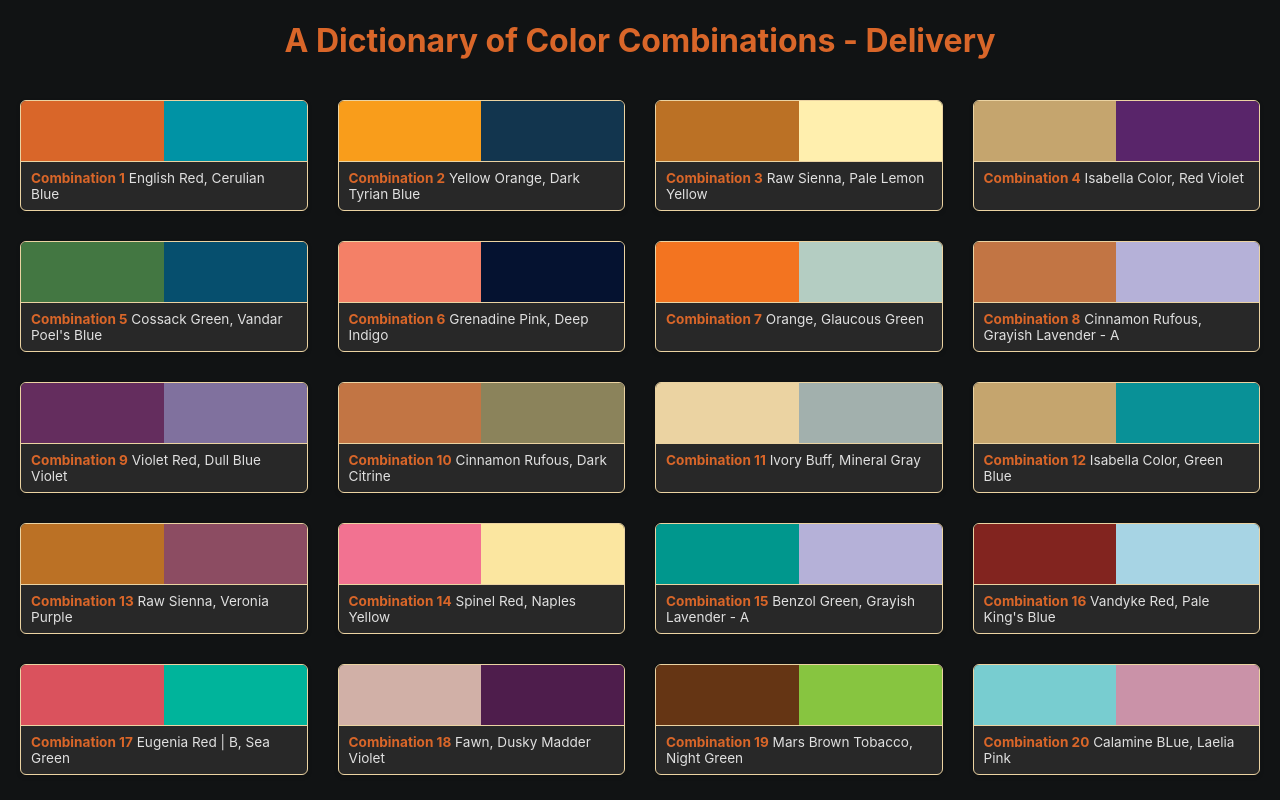
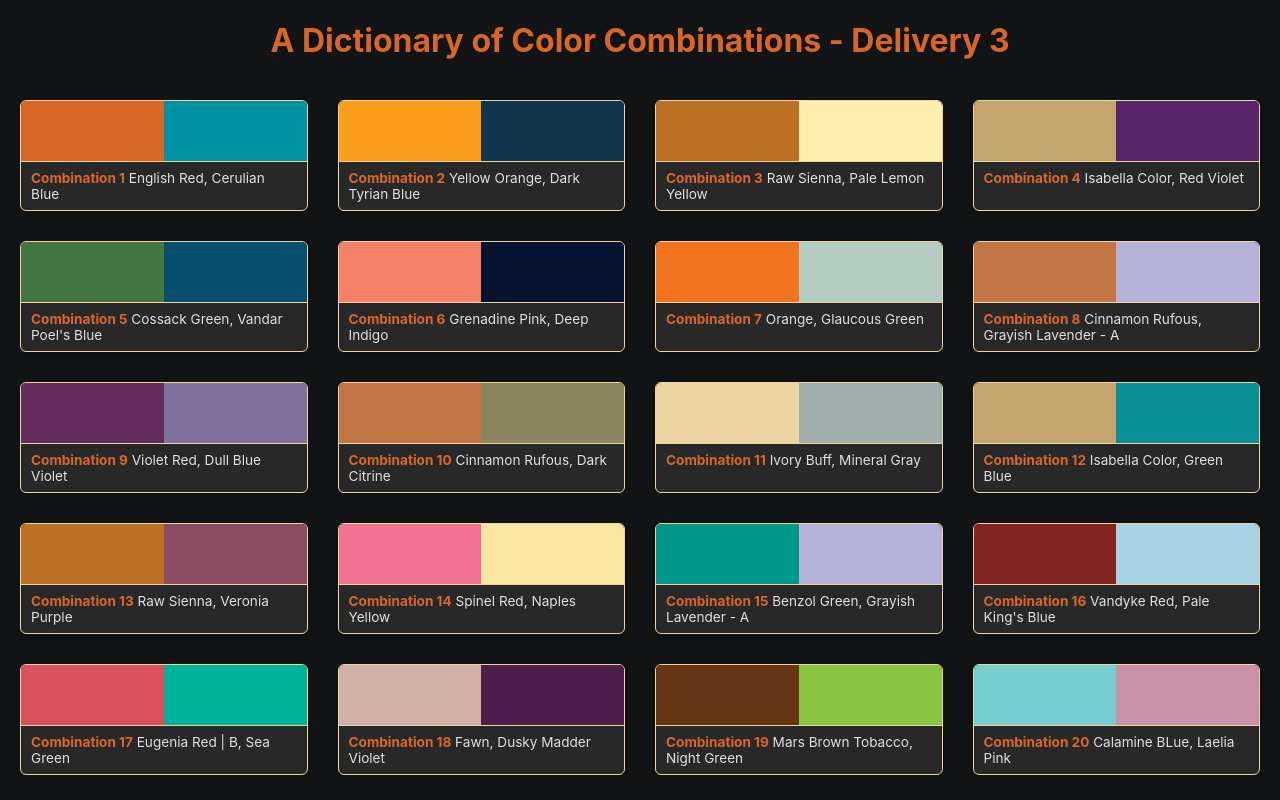
Before and after one commit to Shaunaksb/colordict, a website: page index.html in a window 1280 px wide. Shown: the top 800 px of the page. Drawn offline with Linux system fonts and the light colour scheme.

Commit message:
delivery test 4

```diff
--- a/index.html
+++ b/index.html
@@ -8,7 +8,7 @@
 </head>
 
 <body>
-  <h1>A Dictionary of Color Combinations - Delivery</h1>
+  <h1>A Dictionary of Color Combinations - Delivery 3</h1>
   <div class="combo-grid" id="comboGrid"></div>
 
   <div class="modal-overlay" id="colorModal">
```
